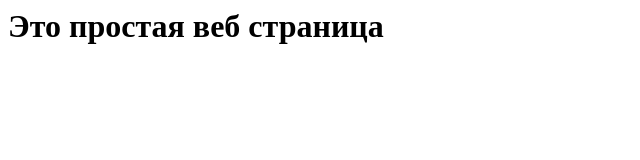
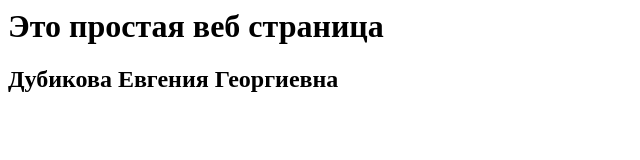
Before and after one commit to ZVitos/Project_Lab_3, a plain HTML site: page index.html in a window 1280 px wide. Shown: the whole page, without its empty margins (0-640 px from the left). Drawn offline with Linux system fonts and the light colour scheme.

Commit message:
update index.html

```diff
--- a/index.html
+++ b/index.html
@@ -5,5 +5,6 @@
     </head>
     <body>
         <h1>Это простая веб страница</h1>
+        <h2>Дубикова Евгения Георгиевна</h2>
     </body>
 </html>
```
